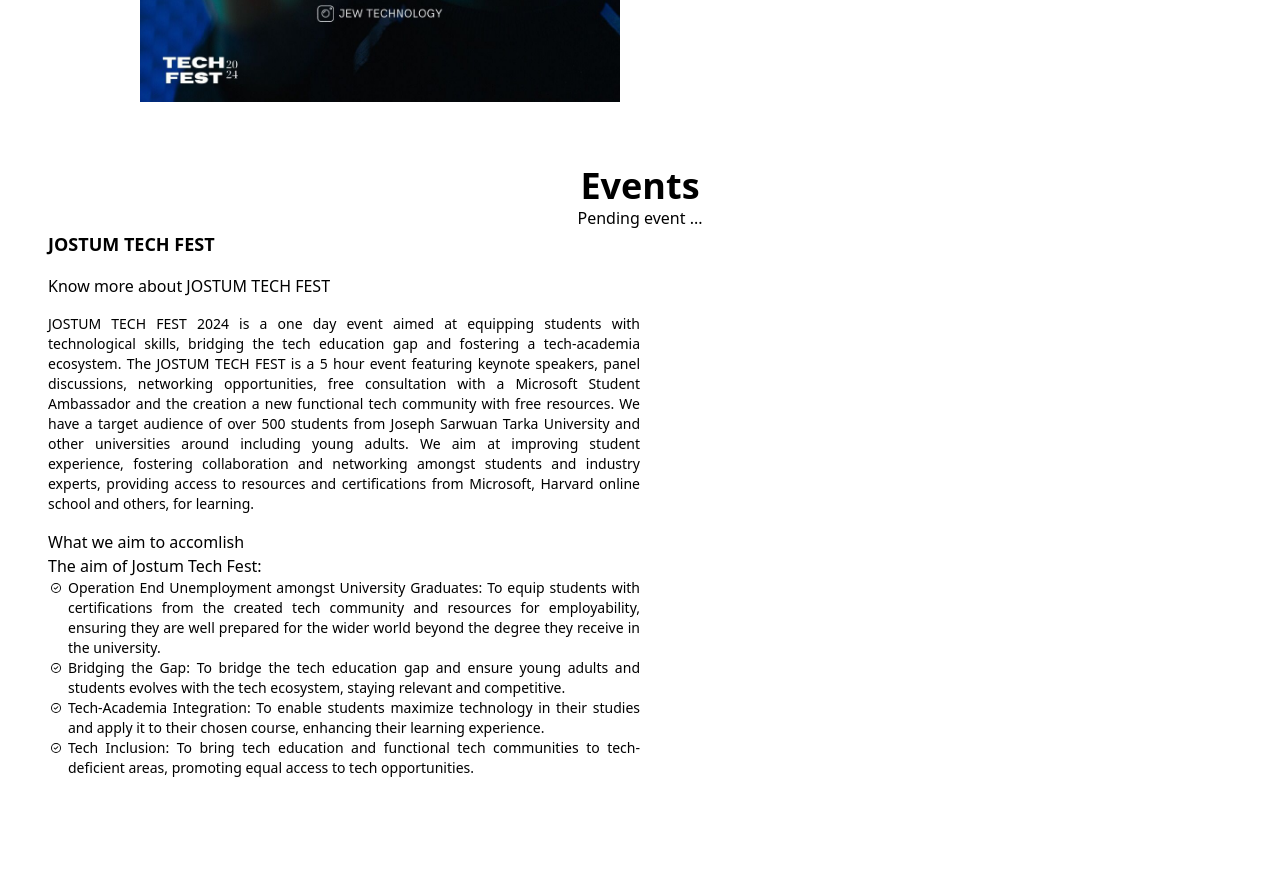
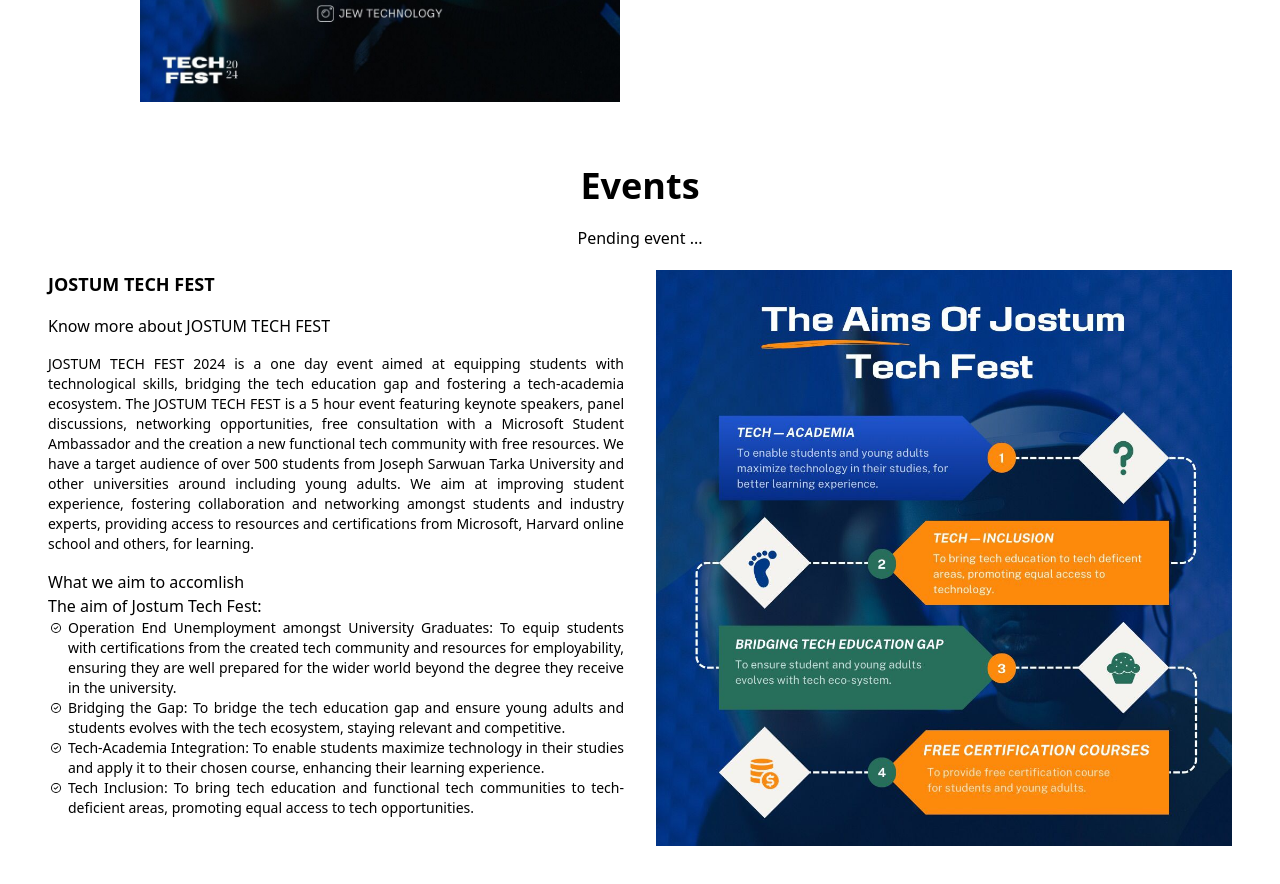
Before and after one commit to Towbee05/hackathon-page, a website: page index.html in a window 1280 px wide. Shown: the part 1122-2006 px from the top of the page. Drawn offline with Linux system fonts and the light colour scheme.

Commit message:
Fixed grid bug

```diff
--- a/index.html
+++ b/index.html
@@ -17,7 +17,7 @@
                     <!-- header -->
                     <div class="flex justify-between items-center pt-4 px-4">
                         <div class="w-full flex gap-2 items-center">
-                            <img src="./img/IMG-20240720-WA0058.jpg" alt ="company logo" class="w-10  "/>
+                            <img src="/img/IMG-20240720-WA0058.jpg" alt ="company logo" class="w-10  "/>
                             <p class="font-black"> JEW <span> TECH </span></p>
                         </div>
                         <div class="flex gap-4 tablet:hidden laptop:hidden">
@@ -84,7 +84,7 @@
                             tablet:grid-cols-2 tablet:grid-rows-1 tablet:max-w-[800px]
                             laptop:grid-cols-2 laptop:grid-rows-1 laptop:max-w-[1000px]">
                     <article>
-                        <img src="./img/IMG-20240720-WA0059.jpg" alt="">
+                        <img src="/img/IMG-20240720-WA0059.jpg" alt="">
                     </article>
                     <article class="text-sm tablet:text-lg laptop:text-xl">
                         <h1 class="w-full text-center font-bold about-header">ABOUT</h1>
@@ -92,11 +92,14 @@
                 </div>
 
             </div>
-            <div class="h-[2000px]" id="events">
+            <div class="flex justify-center items-center flex-col gap-5" id="events">
                 <h1 class="w-full text-center font-bold text-4xl">Events</h1>
-                <div>
+                <div class="space-y-5">
                    <p class="w-full text-center font-medium"> Pending event ... </p>
-                   <article class="grid grid-cols-2 text-justify">
+                   <article class=" grid-cols-2 text-justify gap-8
+                                    tablet:grid tablet:max-w-[800px]
+                                    laptop:grid laptop:max-w-[1200px]"
+                                    >
                         <div>
                             <article class="space-y-4">
                                 <p class="text-lg font-bold"> JOSTUM TECH FEST </p>
@@ -143,14 +146,14 @@
                             </article>
                         </div>
                         <div>
-
+                            <img src="/img/IMG-20240723-WA0021.jpg" alt="diagrammatic representation of our aim" class="h-full">
                         </div>
                    </article>
                 </div>
             </div>
-            <div class="bg-black h-[2000px] text-white" id="sponsors">
+            <!-- <div class="bg-black h-[2000px] text-white" id="sponsors">
                 <h1>SPONSORS</h1>
-            </div>
+            </div> -->
         </main>
     </main>
     <script src="./js/app.js"></script>
```
Also changed, not shown: css/dict/output.css.
